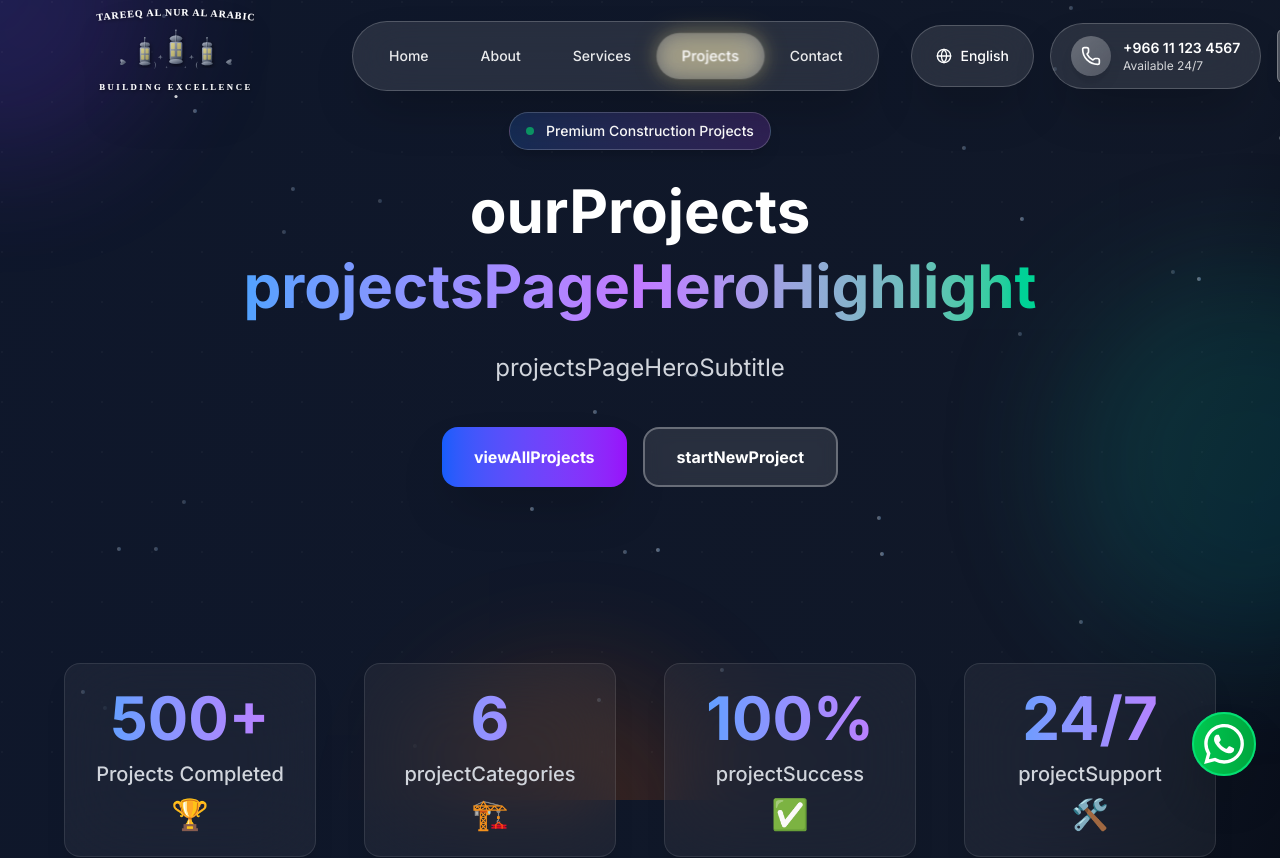
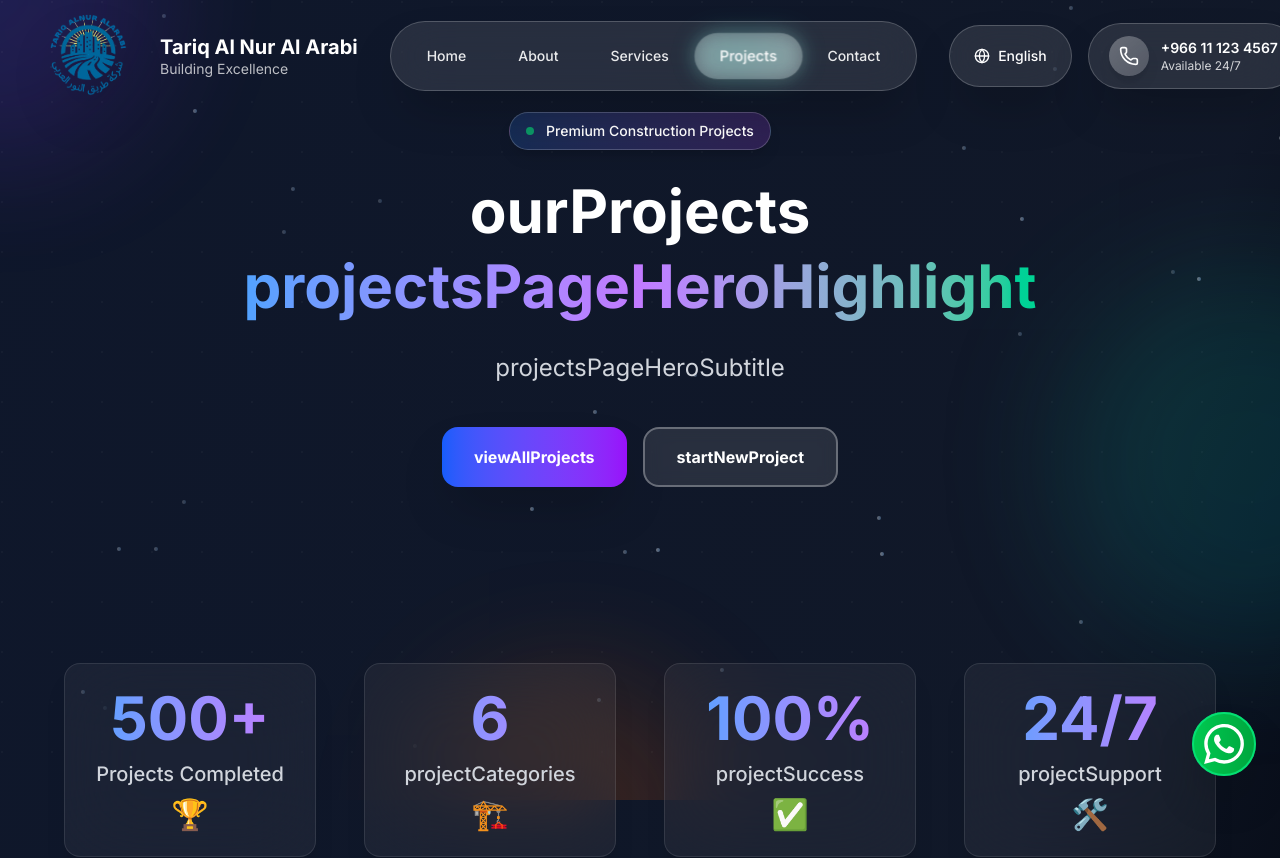
Before and after one commit to msufyanabbas/tareeq-al-noor-arabia, a Next.js app: page /projects in a window 1280 px wide. Shown: the top 858 px of the page. Built offline with nearby package versions, Linux system fonts and the light colour scheme.

Commit message:
added logo and fixed the design

```diff
--- a/src/components/layout/Header.jsx
+++ b/src/components/layout/Header.jsx
@@ -86,167 +86,54 @@ const Header = () => {
       <div className="relative w-full max-w-screen-2xl mx-auto px-4 sm:px-6 lg:px-8">
         <nav className="flex items-center justify-between h-20 md:h-24 lg:h-28">
 
-          {/* Logo Section - Enhanced with SVG */}
+          {/* Logo Section - Enhanced with PNG */}
           <div className="flex items-center flex-shrink-0">
             <Link href="/" className="flex items-center group">
               <div className="relative flex items-center justify-center transition-all duration-500 flex-shrink-0 hover:scale-105 group-hover:drop-shadow-2xl">
-                {/* SVG Logo Container */}
+                {/* PNG Logo Container */}
                 <div className={`relative transition-all duration-500 ${
                   isScrolled
-                    ? 'w-48 h-16 md:w-56 md:h-20 lg:w-64 lg:h-24'
-                    : 'w-52 h-18 md:w-60 md:h-22 lg:w-72 lg:h-28'
+                    ? 'w-16 h-16 md:w-20 md:h-20 lg:w-24 lg:h-24'
+                    : 'w-18 h-18 md:w-22 md:h-22 lg:w-28 lg:h-28'
                 }`}>
-                  <svg
-                    viewBox="0 0 400 180"
-                    className="w-full h-full object-contain drop-shadow-2xl filter brightness-110 contrast-110 group-hover:brightness-125 transition-all duration-500"
-                    xmlns="http://www.w3.org/2000/svg"
-                  >
-                    <defs>
-                      {/* Enhanced gradients for better visibility */}
-                      <linearGradient id="lanternGradient" x1="0%" y1="0%" x2="100%" y2="100%">
-                        <stop offset="0%" style={{stopColor: isScrolled ? '#6B7280' : '#9CA3AF', stopOpacity: 1}} />
-                        <stop offset="50%" style={{stopColor: isScrolled ? '#374151' : '#6B7280', stopOpacity: 1}} />
-                        <stop offset="100%" style={{stopColor: isScrolled ? '#1F2937' : '#374151', stopOpacity: 1}} />
-                      </linearGradient>
+                  <img
+                    src="/logo.png"
+                    alt="Tariq AlNur AlArabi - طريق النور العربي"
+                    className={`w-full h-full object-contain transition-all duration-500 ${
+                      isScrolled
+                        ? 'filter brightness-110 contrast-110 drop-shadow-lg'
+                        : 'filter brightness-125 contrast-125 drop-shadow-2xl'
+                    } group-hover:brightness-150 group-hover:scale-105`}
+                    onError={(e) => {
+                      // Fallback if image fails to load
+                      e.target.style.display = 'none';
+                      e.target.nextSibling.style.display = 'flex';
+                    }}
+                  />
 
-                      <radialGradient id="lightGlow" cx="50%" cy="50%" r="50%">
-                        <stop offset="0%" style={{stopColor: '#FDE047', stopOpacity: 0.9}} />
-                        <stop offset="100%" style={{stopColor: '#FDE047', stopOpacity: 0.3}} />
-                      </radialGradient>
+                  {/* Fallback Logo Text (hidden by default) */}
+                  <div className="hidden w-full h-full items-center justify-center bg-gradient-to-br from-teal-600 to-teal-800 rounded-full text-white font-bold text-xs md:text-sm">
+                    <span className="text-center leading-tight">
+                      طريق النور<br />العربي
+                    </span>
+                  </div>
 
-                      <filter id="dropshadow" x="-50%" y="-50%" width="200%" height="200%">
-                        <feDropShadow dx="1" dy="2" stdDeviation="3" floodColor="#000000" floodOpacity="0.6"/>
-                      </filter>
+                  {/* Enhanced glow effect on hover */}
+                  <div className="absolute inset-0 bg-gradient-to-r from-teal-400/20 via-teal-300/20 to-teal-400/20 rounded-full blur-xl opacity-0 group-hover:opacity-100 transition-all duration-700 -z-10"></div>
+                </div>
 
-                      {/* Text gradient for better visibility */}
-                      <linearGradient id="textGradient" x1="0%" y1="0%" x2="100%" y2="0%">
-                        <stop offset="0%" style={{stopColor: isScrolled ? '#F9FAFB' : '#FFFFFF', stopOpacity: 1}} />
-                        <stop offset="50%" style={{stopColor: isScrolled ? '#FFFFFF' : '#F3F4F6', stopOpacity: 1}} />
-                        <stop offset="100%" style={{stopColor: isScrolled ? '#F9FAFB' : '#FFFFFF', stopOpacity: 1}} />
-                      </linearGradient>
-                    </defs>
-
-                    {/* Top curved text "TAREEQ AL NUR AL ARABIC" */}
-                    <defs>
-                      <path id="topArc" d="M 30 40 Q 200 10 370 40" stroke="none" fill="none"/>
-                    </defs>
-
-                    <text
-                      fontFamily="Madisonian BC, serif"
-                      fontSize="16"
-                      fontWeight="bold"
-                      fill="url(#textGradient)"
-                      letterSpacing="1.5px"
-                      filter="url(#dropshadow)"
-                    >
-                      <textPath href="#topArc" startOffset="50%" textAnchor="middle">
-                        TAREEQ AL NUR AL ARABIC
-                      </textPath>
-                    </text>
-
-                    {/* Central lantern arrangement */}
-                    <g transform="translate(200, 100)">
-
-                      {/* Left lantern */}
-                      <g transform="translate(-50, 0)">
-                        <ellipse cx="0" cy="-28" rx="8" ry="4" fill="url(#lanternGradient)" filter="url(#dropshadow)"/>
-                        <rect x="-1" y="-32" width="2" height="8" fill="url(#lanternGradient)"/>
-                        <rect x="-8" y="-24" width="16" height="24" fill="url(#lanternGradient)" rx="2" filter="url(#dropshadow)"/>
-                        <rect x="-6" y="-22" width="5" height="8" fill="rgba(253, 224, 71, 0.4)" rx="1"/>
-                        <rect x="1" y="-22" width="5" height="8" fill="rgba(253, 224, 71, 0.4)" rx="1"/>
-                        <rect x="-6" y="-12" width="5" height="8" fill="rgba(253, 224, 71, 0.4)" rx="1"/>
-                        <rect x="1" y="-12" width="5" height="8" fill="rgba(253, 224, 71, 0.4)" rx="1"/>
-                        <ellipse cx="0" cy="2" rx="9" ry="3" fill="url(#lanternGradient)" filter="url(#dropshadow)"/>
-                        <rect x="-0.5" y="-38" width="1" height="14" fill="url(#lanternGradient)"/>
-                        <circle cx="0" cy="-39" r="1.5" fill="url(#lanternGradient)"/>
-                      </g>
-
-                      {/* Center lantern (larger) */}
-                      <g transform="translate(0, -8)">
-                        <ellipse cx="0" cy="-30" rx="10" ry="5" fill="url(#lanternGradient)" filter="url(#dropshadow)"/>
-                        <rect x="-1" y="-35" width="2" height="10" fill="url(#lanternGradient)"/>
-                        <rect x="-10" y="-25" width="20" height="30" fill="url(#lanternGradient)" rx="3" filter="url(#dropshadow)"/>
-                        <rect x="-8" y="-23" width="6" height="10" fill="rgba(253, 224, 71, 0.4)" rx="1"/>
-                        <rect x="2" y="-23" width="6" height="10" fill="rgba(253, 224, 71, 0.4)" rx="1"/>
-                        <rect x="-8" y="-11" width="6" height="10" fill="rgba(253, 224, 71, 0.4)" rx="1"/>
-                        <rect x="2" y="-11" width="6" height="10" fill="rgba(253, 224, 71, 0.4)" rx="1"/>
-                        <ellipse cx="0" cy="7" rx="11" ry="4" fill="url(#lanternGradient)" filter="url(#dropshadow)"/>
-                        <rect x="-0.5" y="-42" width="1" height="17" fill="url(#lanternGradient)"/>
-                        <circle cx="0" cy="-43" r="1.5" fill="url(#lanternGradient)"/>
-                      </g>
-
-                      {/* Right lantern */}
-                      <g transform="translate(50, 0)">
-                        <ellipse cx="0" cy="-28" rx="8" ry="4" fill="url(#lanternGradient)" filter="url(#dropshadow)"/>
-                        <rect x="-1" y="-32" width="2" height="8" fill="url(#lanternGradient)"/>
-                        <rect x="-8" y="-24" width="16" height="24" fill="url(#lanternGradient)" rx="2" filter="url(#dropshadow)"/>
-                        <rect x="-6" y="-22" width="5" height="8" fill="rgba(253, 224, 71, 0.4)" rx="1"/>
-                        <rect x="1" y="-22" width="5" height="8" fill="rgba(253, 224, 71, 0.4)" rx="1"/>
-                        <rect x="-6" y="-12" width="5" height="8" fill="rgba(253, 224, 71, 0.4)" rx="1"/>
-                        <rect x="1" y="-12" width="5" height="8" fill="rgba(253, 224, 71, 0.4)" rx="1"/>
-                        <ellipse cx="0" cy="2" rx="9" ry="3" fill="url(#lanternGradient)" filter="url(#dropshadow)"/>
-                        <rect x="-0.5" y="-38" width="1" height="14" fill="url(#lanternGradient)"/>
-                        <circle cx="0" cy="-39" r="1.5" fill="url(#lanternGradient)"/>
-                      </g>
-
-                      {/* Decorative elements */}
-                      <g transform="translate(-80, 0)" fill="url(#lanternGradient)" opacity="0.9">
-                        <path d="M 0 0 C -8 -8 -12 -4 -8 0 C -12 4 -8 8 0 0" />
-                        <path d="M -4 0 C -8 -4 -10 -2 -8 0 C -10 2 -8 4 -4 0" />
-                      </g>
-
-                      <g transform="translate(80, 0)" fill="url(#lanternGradient)" opacity="0.9">
-                        <path d="M 0 0 C 8 -8 12 -4 8 0 C 12 4 8 8 0 0" />
-                        <path d="M 4 0 C 8 -4 10 -2 8 0 C 10 2 8 4 4 0" />
-                      </g>
-
-                      {/* Enhanced decorative stars */}
-                      <g fill="url(#lanternGradient)" opacity="0.8">
-                        <g transform="translate(-25, -8)">
-                          <path d="M 0 -4 L 1 -1 L 4 0 L 1 1 L 0 4 L -1 1 L -4 0 L -1 -1 Z"/>
-                        </g>
-                        <g transform="translate(25, -8)">
-                          <path d="M 0 -4 L 1 -1 L 4 0 L 1 1 L 0 4 L -1 1 L -4 0 L -1 -1 Z"/>
-                        </g>
-                        <g transform="translate(-15, 8)">
-                          <path d="M 0 -2 L 0.5 -0.5 L 2 0 L 0.5 0.5 L 0 2 L -0.5 0.5 L -2 0 L -0.5 -0.5 Z"/>
-                        </g>
-                        <g transform="translate(15, 8)">
-                          <path d="M 0 -2 L 0.5 -0.5 L 2 0 L 0.5 0.5 L 0 2 L -0.5 0.5 L -2 0 L -0.5 -0.5 Z"/>
-                        </g>
-                      </g>
-
-                      {/* Crescent moon elements */}
-                      <g transform="translate(-35, 5)" fill="url(#lanternGradient)" opacity="0.7">
-                        <path d="M 0 -6 C 2 -3 2 3 0 6 C 4 3 4 -3 0 -6 Z"/>
-                      </g>
-                      <g transform="translate(35, 5)" fill="url(#lanternGradient)" opacity="0.7">
-                        <path d="M 0 -6 C -2 -3 -2 3 0 6 C -4 3 -4 -3 0 -6 Z"/>
-                      </g>
-                    </g>
-
-                    {/* Bottom tagline */}
-                    <text
-                      x="200"
-                      y="145"
-                      fontFamily="Madisonian BC, serif"
-                      fontSize="14"
-                      fontWeight="600"
-                      fill="url(#textGradient)"
-                      textAnchor="middle"
-                      letterSpacing="4px"
-                      filter="url(#dropshadow)"
-                    >
-                      BUILDING EXCELLENCE
-                    </text>
-
-                    {/* Enhanced decorative line */}
-                    <line x1="130" y1="155" x2="270" y2="155" stroke="url(#textGradient)" strokeWidth="1.5" opacity="0.7"/>
-                    <circle cx="200" cy="155" r="2.5" fill="url(#textGradient)" opacity="0.8"/>
-                  </svg>
-
-                  {/* Subtle glow effect on hover */}
-                  <div className="absolute inset-0 bg-gradient-to-r from-yellow-400/20 via-amber-300/20 to-yellow-400/20 rounded-lg blur-xl opacity-0 group-hover:opacity-100 transition-all duration-700 -z-10"></div>
+                {/* Company Name Text (Optional - can be hidden on mobile) */}
+                <div className={`hidden md:flex flex-col ${isRTL ? 'mr-4' : 'ml-4'} transition-all duration-500`}>
+                  <span className={`${getHeadingClasses()} text-white font-bold text-lg lg:text-xl leading-tight ${
+                    isScrolled ? 'opacity-90' : 'opacity-100'
+                  }`}>
+                    {isRTL ? 'طريق النور العربي' : 'Tariq Al Nur Al Arabi'}
+                  </span>
+                  <span className={`${getTextClasses()} text-white/80 text-xs lg:text-sm leading-tight ${
+                    isScrolled ? 'opacity-80' : 'opacity-90'
+                  }`}>
+                    {isRTL ? 'بناء التميز' : 'Building Excellence'}
+                  </span>
                 </div>
               </div>
             </Link>
@@ -277,7 +164,7 @@ const Header = () => {
                     {isActive && (
                       <>
                         <div className="absolute inset-0 bg-white/20 rounded-full blur-sm -z-10"></div>
-                        <div className="absolute inset-0 bg-gradient-to-r from-yellow-400/20 to-amber-300/20 rounded-full blur-md -z-20"></div>
+                        <div className="absolute inset-0 bg-gradient-to-r from-teal-400/20 to-teal-300/20 rounded-full blur-md -z-20"></div>
                       </>
                     )}
                     {/* Hover effect */}
@@ -389,7 +276,7 @@ const Header = () => {
                           {item.name}
                         </span>
                         {isActive && (
-                          <div className="w-3 h-3 bg-gradient-to-r from-yellow-400 to-amber-300 rounded-full shadow-lg"></div>
+                          <div className="w-3 h-3 bg-gradient-to-r from-teal-400 to-teal-300 rounded-full shadow-lg"></div>
                         )}
                       </div>
                     </Link>
--- a/src/utils/constants.js
+++ b/src/utils/constants.js
@@ -4,7 +4,7 @@ export const COMPANY_INFO = {
   phone: '+966 54 802 9209',
   secondaryPhone: '+966 54 802 9209',
   email: 'info@tareeqalnur.com',
-  projectsEmail: 'projects@Tareeq Al Noor Al Arabia.sa',
+  projectsEmail: 'projects@tariqalnuralarabia.com',
     address: {
     street: "123 Construction Street",
     city: "Jeddah",
```
Also changed, not shown: public/logo.png.
